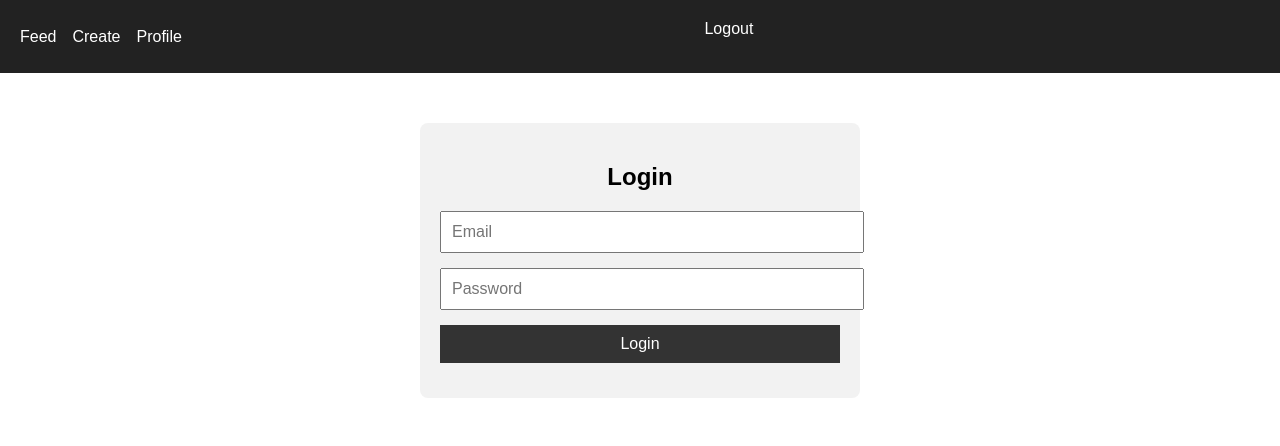
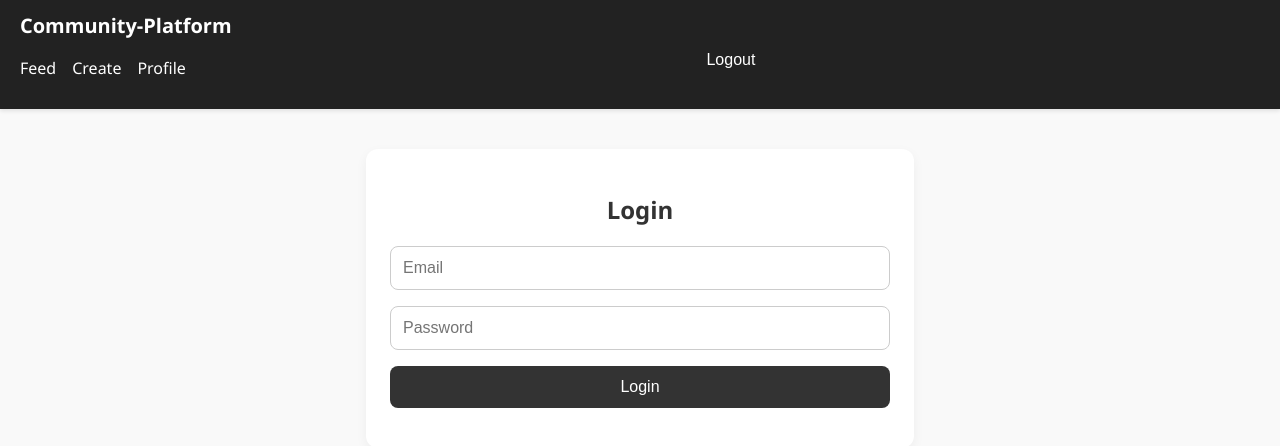
Before and after one commit to ArchiMatta/community-platform, a React (Create React App) app in the folder client/: page /login in a window 1280 px wide. Shown: the top 446 px of the page. Built offline with nearby package versions, Linux system fonts and the light colour scheme; no server answers; sample sign-in values are in the browser's storage.

Commit message:
Polished UI and update readme

```diff
--- a/client/src/App.js
+++ b/client/src/App.js
@@ -1,5 +1,5 @@
 import React from 'react';
-import { BrowserRouter as Router, Routes, Route } from 'react-router-dom';
+import { BrowserRouter as Router, Routes, Route , Navigate  } from 'react-router-dom';
 import './App.css';
 
 // Import your page components
@@ -18,6 +18,7 @@ function App() {
       <Navbar />
       <div className="App">
         <Routes>
+          <Route path="/" element={<Navigate to="/feed" replace />} />
           <Route path="/signup" element={<Signup />} />
           <Route path="/login" element={<Login />} />
           <Route path="/feed" element={<ProtectedRoute><Feed /></ProtectedRoute>} />
--- a/client/src/components/Navbar.js
+++ b/client/src/components/Navbar.js
@@ -15,6 +15,7 @@ const Navbar = () => {
 
   return (
     <nav className="navbar">
+      <span className="logo">Community-Platform</span>
       <div className="nav-links">
         <Link to="/feed">Feed</Link>
         <Link to="/create">Create</Link>
--- a/client/src/index.css
+++ b/client/src/index.css
@@ -1,69 +1,91 @@
 body {
   margin: 0;
-  font-family: sans-serif;
+  padding: 0;
+  font-family: 'Segoe UI', sans-serif;
+  background-color: #f9f9f9;
+  color: #333;
 }
 
 .container {
-  max-width: 400px;
-  margin: 50px auto;
-  padding: 20px;
-  border-radius: 8px;
-  background-color: #f2f2f2;
+  max-width: 500px;
+  margin: 40px auto;
+  background: white;
+  padding: 24px;
+  border-radius: 12px;
+  box-shadow: 0 4px 12px rgba(0,0,0,0.05);
 }
 
-input, button {
-  display: block;
+/* Form Elements */
+input,
+textarea,
+button {
   width: 100%;
-  margin-bottom: 15px;
-  padding: 10px;
+  padding: 12px;
   font-size: 16px;
+  margin-bottom: 16px;
+  border: 1px solid #ccc;
+  border-radius: 8px;
+  box-sizing: border-box;
 }
 
+/* Inputs */
+input:focus,
+textarea:focus {
+  border-color: #666;
+  outline: none;
+}
+
+/* Buttons */
 button {
   background-color: #333;
   color: white;
   border: none;
   cursor: pointer;
+  transition: background 0.3s;
 }
 
+button:hover {
+  background-color: #555;
+}
+
+/* Post Card */
 .post-card {
   background: #fff;
-  border: 1px solid #ccc;
-  border-radius: 8px;
+  border: 1px solid #ddd;
+  border-radius: 12px;
   padding: 16px;
-  margin-bottom: 16px;
+  margin-bottom: 20px;
+  box-shadow: 0 2px 6px rgba(0,0,0,0.05);
 }
 
+/* Post Header */
 .post-header {
   display: flex;
   align-items: center;
   margin-bottom: 10px;
 }
 
+/* Avatar */
 .avatar {
   width: 40px;
   height: 40px;
   border-radius: 50%;
+  object-fit: cover;
   margin-right: 10px;
 }
 
+/* Post Image */
 .post-image {
   max-width: 100%;
+  border-radius: 10px;
   margin-top: 10px;
-  border-radius: 8px;
 }
 
-textarea {
-  width: 100%;
-  padding: 10px;
-  font-size: 16px;
-  resize: vertical;
-  margin-bottom: 15px;
-}
-
+/* Navbar */
 .navbar {
   background-color: #222;
-  padding: 10px 20px;
+  padding: 12px 20px;
+  box-shadow: 0 2px 4px rgba(0,0,0,0.1);
 }
 
 .nav-links {
@@ -82,29 +104,58 @@ textarea {
   cursor: pointer;
 }
 
-.nav-links button:hover,
-.nav-links a:hover {
+.nav-links a:hover,
+.nav-links button:hover {
   text-decoration: underline;
 }
 
-.post-image {
-  max-width: 100%;
-  margin-top: 10px;
-  border-radius: 8px;
+.nav-wrapper {
+  display: flex;
+  justify-content: space-between;
+  align-items: center;
 }
 
+.logo {
+  font-size: 20px;
+  font-weight: bold;
+  color: white;
+}
+
+
+/* Spinner */
+.spinner-container {
+  display: flex;
+  justify-content: center;
+  align-items: center;
+  min-height: 80px;
+}
+
+.spinner {
+  border: 4px solid #eee;
+  border-top: 4px solid #333;
+  border-radius: 50%;
+  width: 32px;
+  height: 32px;
+  animation: spin 0.8s linear infinite;
+}
+
+@keyframes spin {
+  to {
+    transform: rotate(360deg);
+  }
+}
+
+/* Responsive Design */
 @media (max-width: 600px) {
   .container {
     margin: 20px;
-    padding: 15px;
+    padding: 16px;
   }
 
-  input, button {
+  input,
+  button,
+  textarea {
     font-size: 14px;
-  }
-
-  .post-card {
-    padding: 12px;
   }
 
   .avatar {
@@ -112,9 +163,15 @@ textarea {
     height: 30px;
   }
 
-  .nav-links {
-    flex-direction: column;
-    align-items: flex-start;
-    gap: 10px;
-  }
+.nav-wrapper {
+  flex-direction: column;
+  align-items: flex-start;
+  gap: 10px;
 }
+
+.nav-links {
+  flex-direction: column;
+  align-items: flex-start;
+  width: 100%;
+}
+}
```
Also changed, not shown: 2 other files (tests, documents, lock files or other folders).
